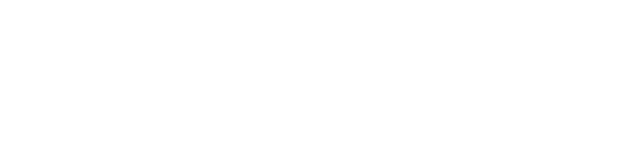
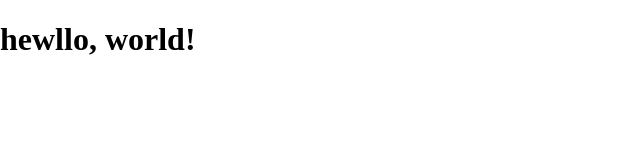
Before and after one commit to mlcalves/template-test, a plain HTML site: page index.html in a window 1280 px wide. Shown: the whole page, without its empty margins (0-640 px from the left). Drawn offline with Linux system fonts and the light colour scheme.

Commit message:
hello world!

```diff
--- a/index.html
+++ b/index.html
@@ -10,7 +10,7 @@
     <link rel="stylesheet" href="style.css">
 </head>
 <body>
-
+   <h1>hewllo, world!</h1>
 
 
     <!-- Script -->
```
